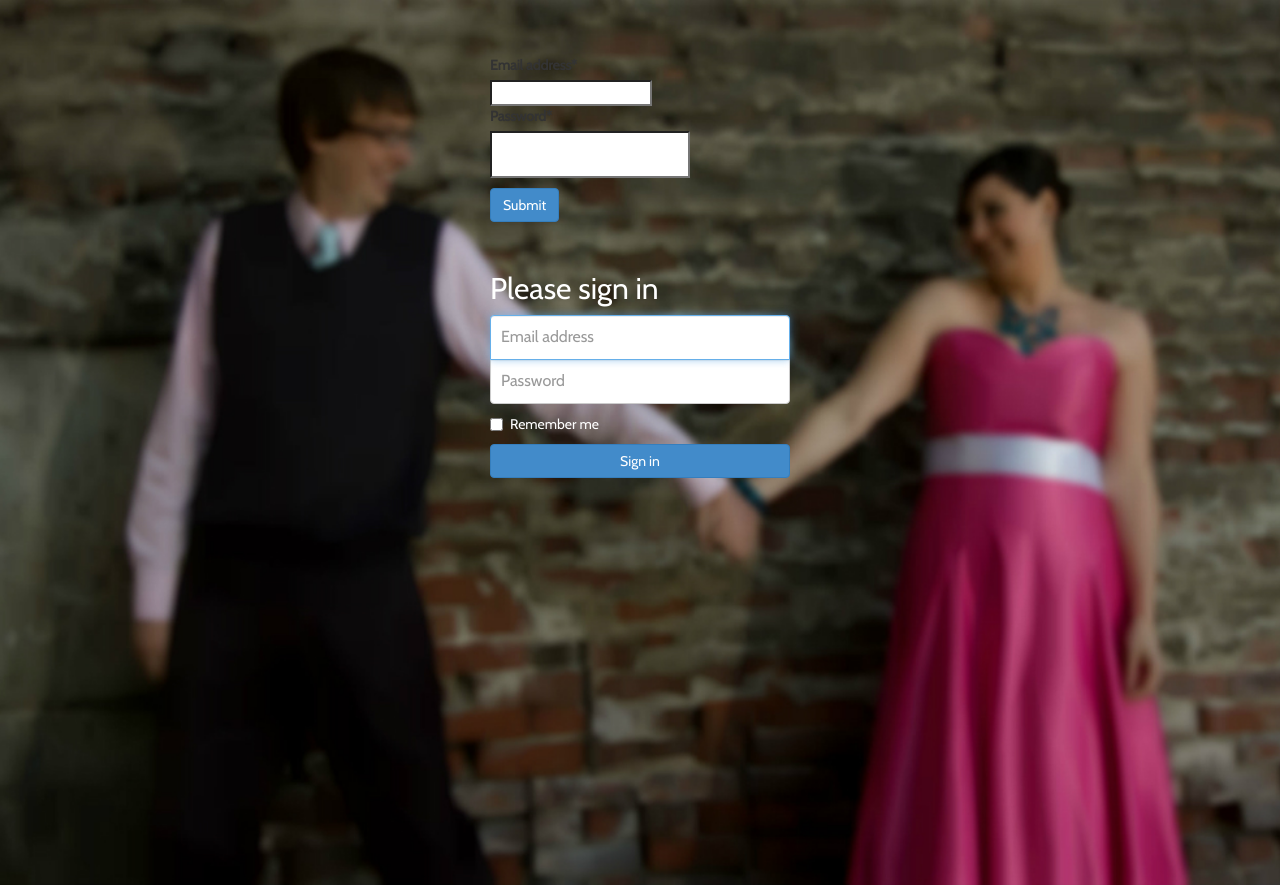
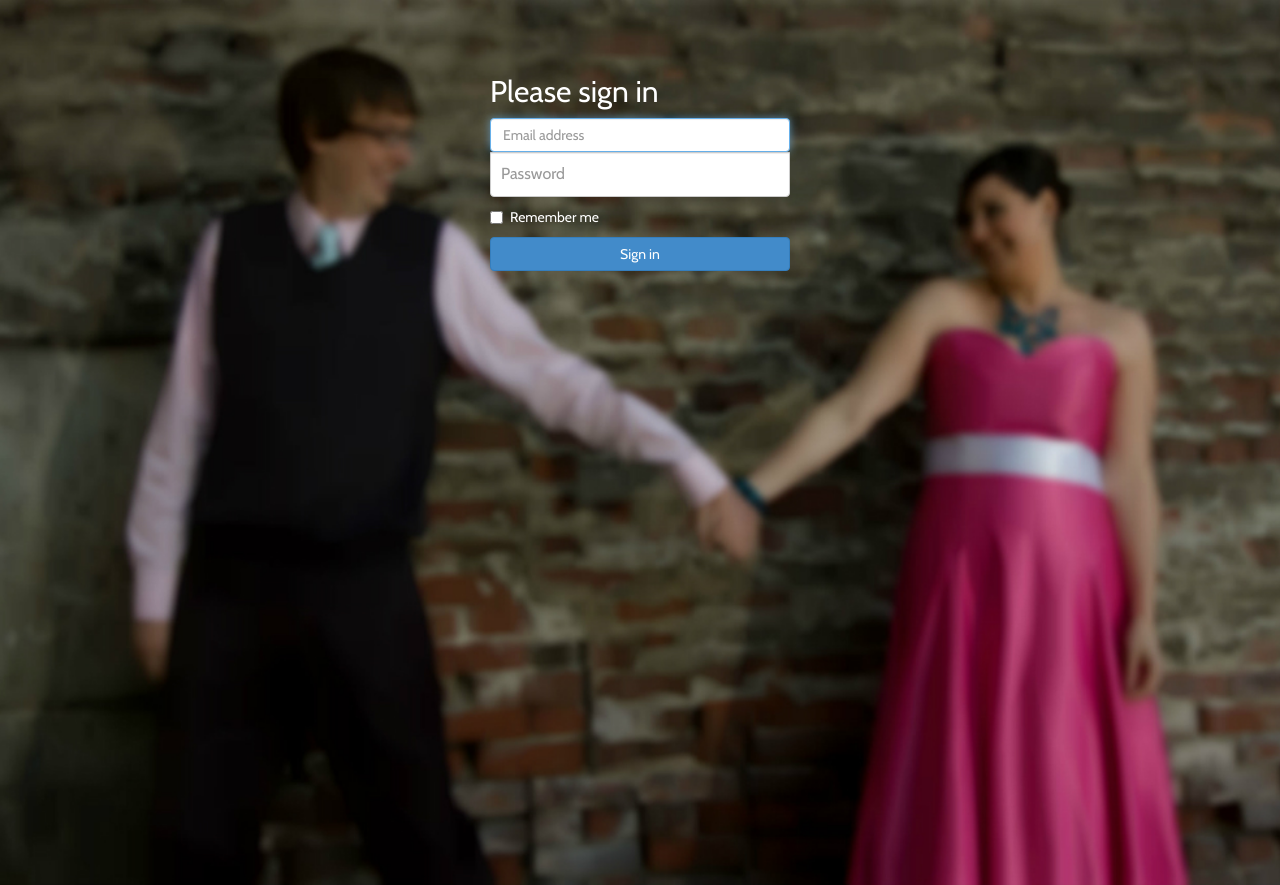
Before and after one commit to dsimandl/teamsurmandl, a Django app: page / in a window 1280 px wide. Run offline with Django 3.2, Linux system fonts and the light colour scheme; some libraries are stand-ins or nearby versions.

Commit message:
Finished custom form creation

```diff
--- a/teamsurmandl/forms.py
+++ b/teamsurmandl/forms.py
@@ -3,7 +3,8 @@ from django.contrib.auth import login, authenticate
 from django.contrib.auth.forms import AuthenticationForm
 
 from crispy_forms.helper import FormHelper
-from crispy_forms.layout import Submit
+from crispy_forms.layout import Submit, Layout, Field, HTML
+from crispy_forms.bootstrap import FormActions
 
 class SurmandlAuthForm(AuthenticationForm):
 
@@ -13,9 +14,19 @@ class SurmandlAuthForm(AuthenticationForm):
     def __init__(self, *args, **kwargs):
         self.helper = FormHelper()
         self.helper.form_class = 'form-signin'
+        #This removes all labels from the HTML
+        self.helper.form_show_labels = False
         self.helper.form_method = 'post'
         self.helper._form_action = ''
-        self.helper.add_input(Submit('submit', "Submit"))
+        self.helper.layout = Layout(
+            HTML('<h2 class="form_signin-heading">Please sign in</h2>'),
+            Field('username', css_class='form-control', placeholder="Email address", name="username", autofocus='True'),
+            Field('password', css_class='form-control', placeholder="Password", name="password"),
+            HTML('<label class="checkbox"> <input type="checkbox" value="remember-me"> Remember me</label>'),
+            FormActions(
+                Submit('submit', "Sign in", css_class="btn btn-large btn-primary btn-block")
+            )
+        )
         super(SurmandlAuthForm, self).__init__(*args, **kwargs)
 
     def clean(self):
--- a/teamsurmandl/templates/login.html
+++ b/teamsurmandl/templates/login.html
@@ -13,15 +13,6 @@
 
     {% load crispy_forms_tags %}
         {% crispy form %}
-    <form class="form-signin" action="" method="post">
-        <h2 class="form_signin-heading">Please sign in</h2>
-        <input type="text" class="form-control" placeholder="Email address" name="username" autofocus/>
-        <input type="password" class="form-control" placeholder="Password" name="password" />
-        <label class="checkbox">
-            <input type="checkbox" value="remember-me"> Remember me
-        </label>
-        <button class="btn btn-large btn-primary btn-block" type="submit">Sign in</button>
-    </form>
     </div>
 
 {% endblock %}
```
